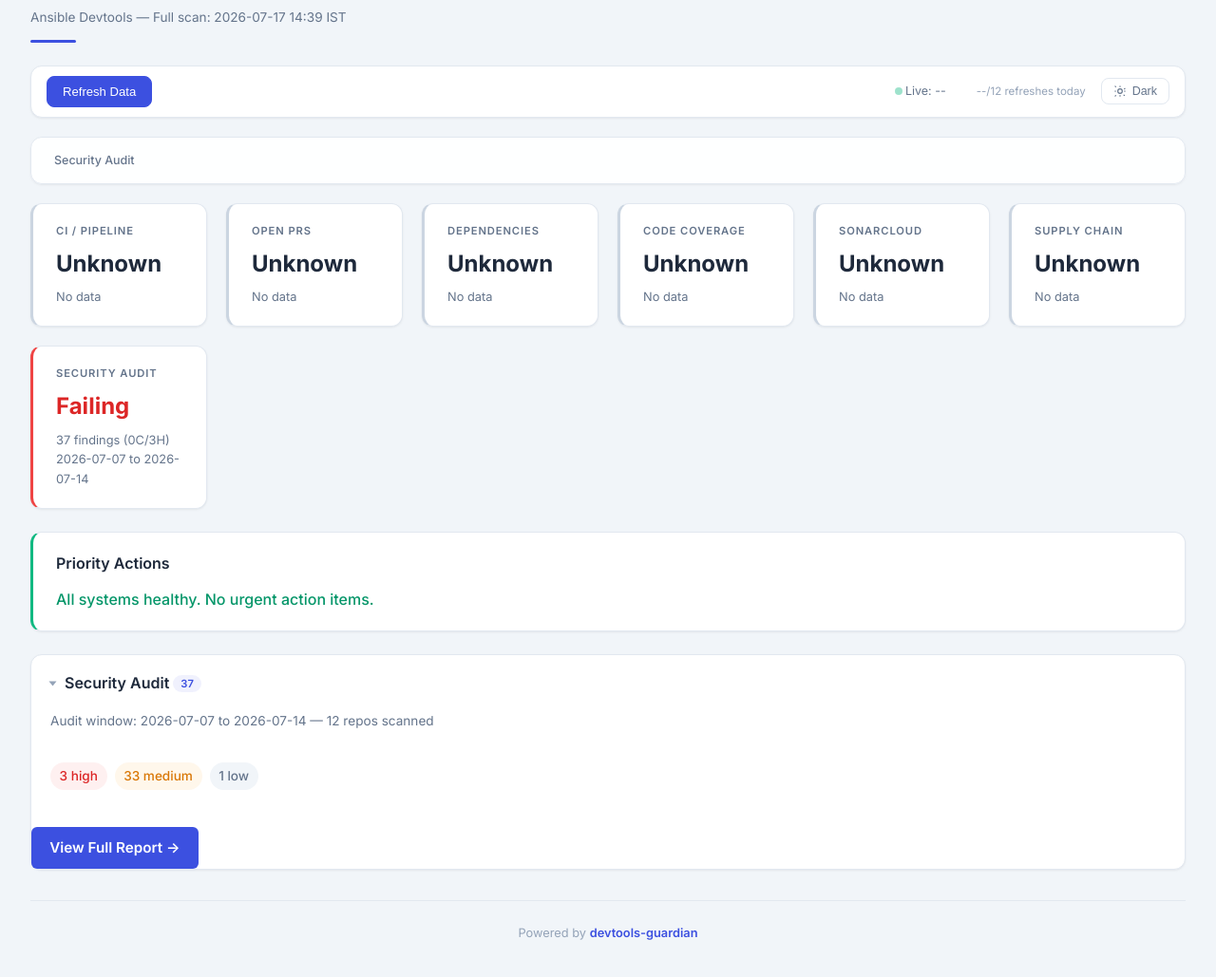
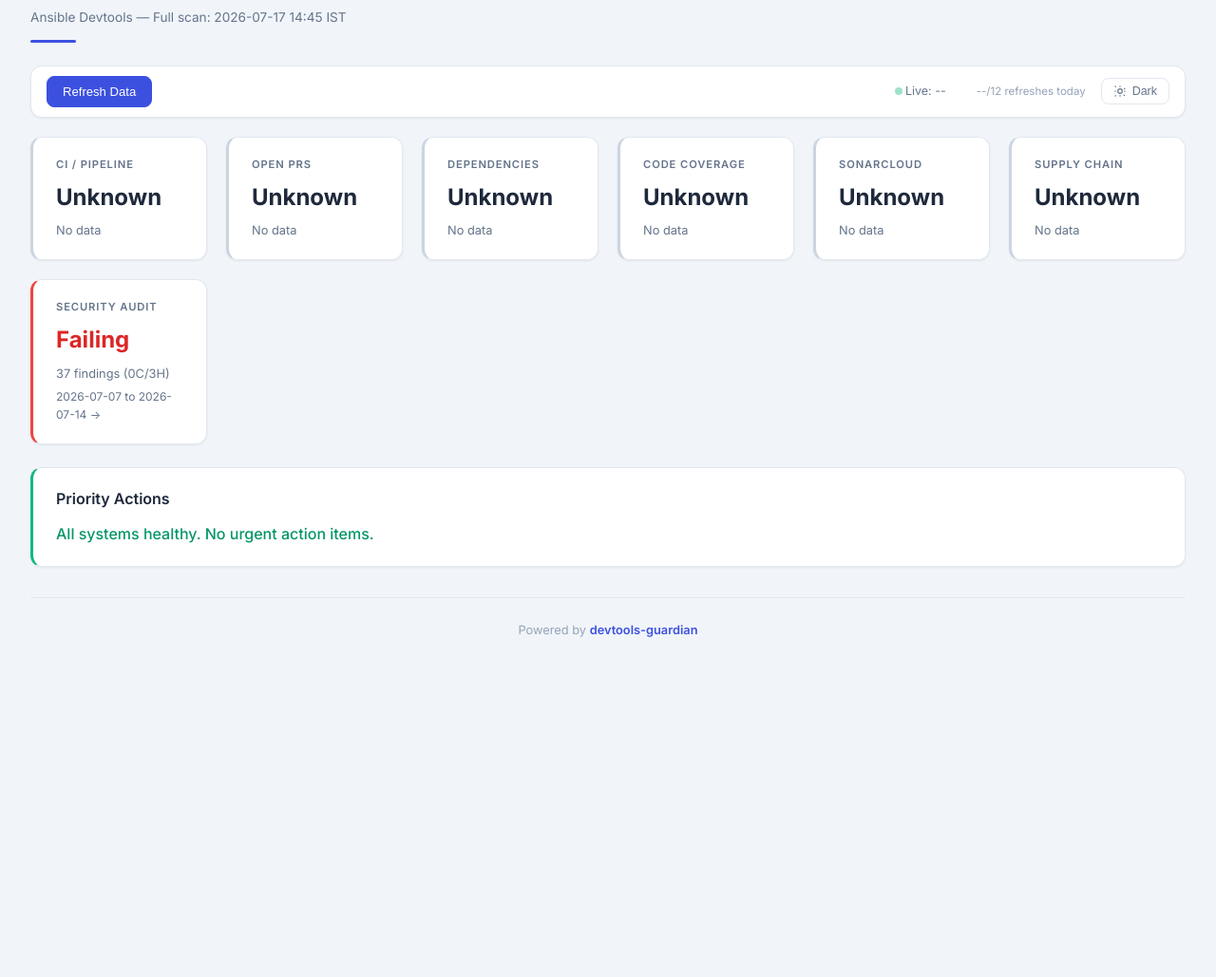
Before and after one commit to rockygeekz/devtools-guardian-preview, a plain HTML site: page docs/index.html in a window 1280 px wide. Shown: the part 61-1090 px from the top of the page at 95% size. After the commit the page ends 800 px from the top, so only its background shows below. Drawn offline with Linux system fonts and the light colour scheme; no server answers.

Commit message:
remove security audit section, keep only clickable health card linking to full report

```diff
--- a/docs/index.html
+++ b/docs/index.html
@@ -269,7 +269,7 @@ li { margin-bottom: 4px; font-size: 0.85rem; }
 
 <header>
   <h1>Guardian Dashboard</h1>
-  <p class="subtitle">Ansible Devtools — Full scan: 2026-07-17 14:39 IST</p>
+  <p class="subtitle">Ansible Devtools — Full scan: 2026-07-17 14:45 IST</p>
   <div class="accent-line"></div>
 </header>
 
@@ -290,7 +290,7 @@ li { margin-bottom: 4px; font-size: 0.85rem; }
   </div>
 </div>
 
-<nav class="nav-bar"><a href="#security-audit">Security Audit</a></nav>
+
 
 <div class="cards"><div class="card unknown">
   <div class="card-title">CI / Pipeline</div>
@@ -322,18 +322,11 @@ li { margin-bottom: 4px; font-size: 0.85rem; }
   <div class="card-status">Unknown</div>
   <div class="card-detail">No data</div>
 </div>
-<div class="card error">
-  <div class="card-title">Security Audit</div>
-  <div class="card-status">Failing</div>
-  <div class="card-detail">37 findings (0C/3H) 2026-07-07 to 2026-07-14</div>
-</div></div>
+<a href="audit.html" target="_blank" style="text-decoration:none;color:inherit;"><div class="card error"><div class="card-title">Security Audit</div><div class="card-status">Failing</div><div class="card-detail">37 findings (0C/3H)</div><div style="font-size:0.75rem;margin-top:0.25rem;color:var(--text-muted);">2026-07-07 to 2026-07-14 &rarr;</div></div></a></div>
 
 <div class="action-items ok"><h3>Priority Actions</h3><p>All systems healthy. No urgent action items.</p></div>
 
-<details class="section" id="security-audit" open>
-  <summary><h2>Security Audit <span class="badge">37</span></h2></summary>
-  <p style="color:var(--text-muted); font-size:0.85rem; margin-bottom:0.75rem;">Audit window: 2026-07-07 to 2026-07-14 &mdash; 12 repos scanned</p><div style="margin-bottom:1.2rem;"><span class="status error" style="margin-right:0.5rem;padding:0.25rem 0.6rem;font-size:0.85rem;">3 high</span><span class="status warn" style="margin-right:0.5rem;padding:0.25rem 0.6rem;font-size:0.85rem;">33 medium</span><span class="status neutral" style="margin-right:0.5rem;padding:0.25rem 0.6rem;font-size:0.85rem;">1 low</span></div><a href="audit.html" target="_blank" style="display:inline-block;padding:0.6rem 1.2rem;background:var(--accent);color:#fff;border-radius:6px;text-decoration:none;font-weight:600;font-size:0.95rem;">View Full Report &rarr;</a>
-</details>
+
 
 <footer class="footer">
   Powered by <span>devtools-guardian</span>
```
